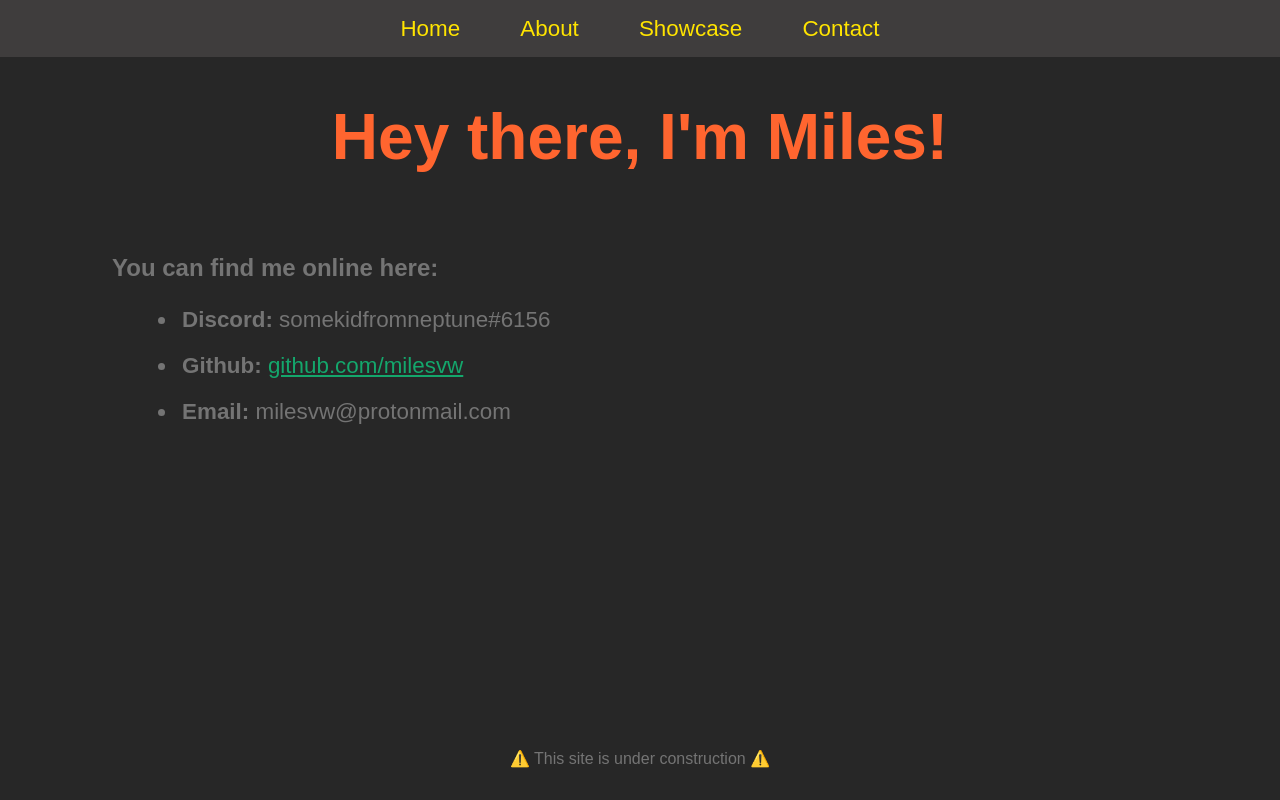
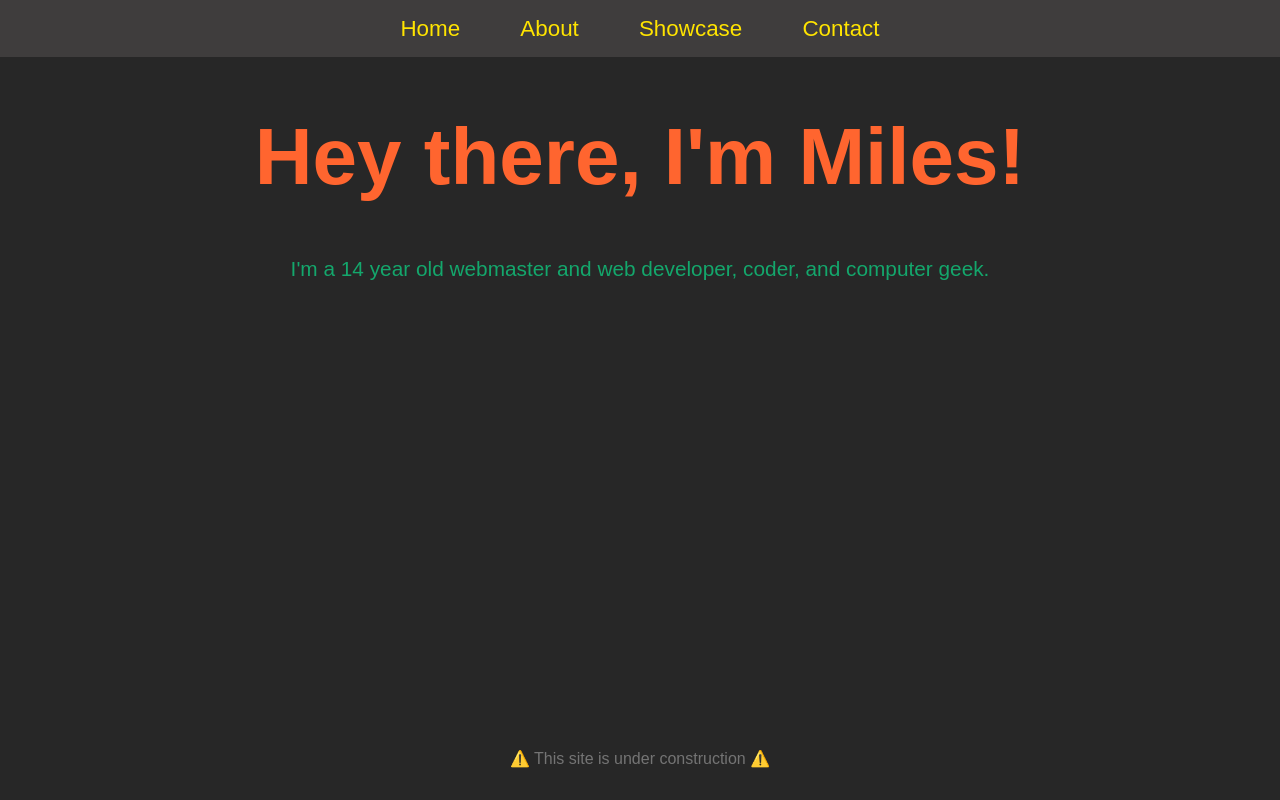
Before and after one commit to milesvw/milesvw-site, a plain HTML site: page index.html in a window 1280 px wide. Drawn offline with Linux system fonts and the light colour scheme.

Commit message:
Move contact info from home page to contact.html and add a subtitle on the home page

```diff
--- a/index.html
+++ b/index.html
@@ -19,15 +19,8 @@
                 </ul>
             </nav>
             <h1 class="title">Hey there, I'm Miles!</h1>
+            <p class="subtitle">I'm a 14 year old webmaster and web developer, coder, and computer geek.</p>
         </header>
-        <div class="contact">
-            <h2>You can find me online here:</h2>
-            <ul>
-                <li><strong>Discord:</strong> somekidfromneptune#6156</li>
-                <li><strong>Github:</strong> <a href="https://github.com/milesvw" target="_blank" class="link">github.com/milesvw</a></li>
-                <li><strong>Email:</strong> milesvw<span style="display: none;">REMOVE</span>@<span style="display: none;">REMOVE</span>protonmail.com</a></li>
-            </ul>
-        </div>
         <p class="disclaimer">⚠️ This site is under construction ⚠️</p>
     </body>
 </html>
--- a/style.css
+++ b/style.css
@@ -24,8 +24,18 @@ body {
 }
 
 .title {
-    font-size: 4em;
+    font-size: 5em;
     text-align: center;
+    color: var(--orange);
+}
+
+.subtitle {
+    font-size: 1.3em;
+    text-align: center;
+    color: var(--green)
+}
+
+.contact-title {
     color: var(--orange);
 }
 
```
Also changed, not shown: contact.html (+8 -1 lines).
